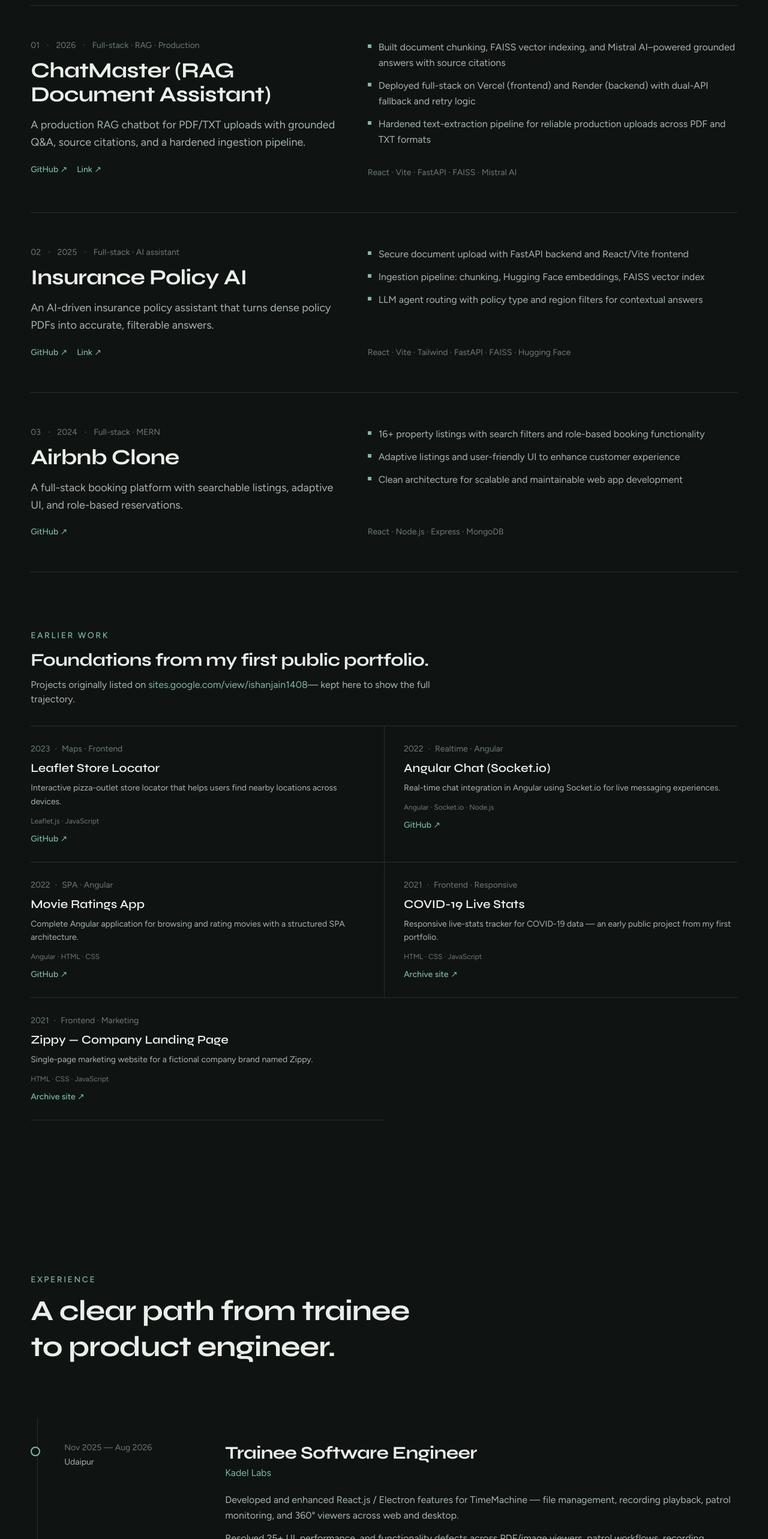
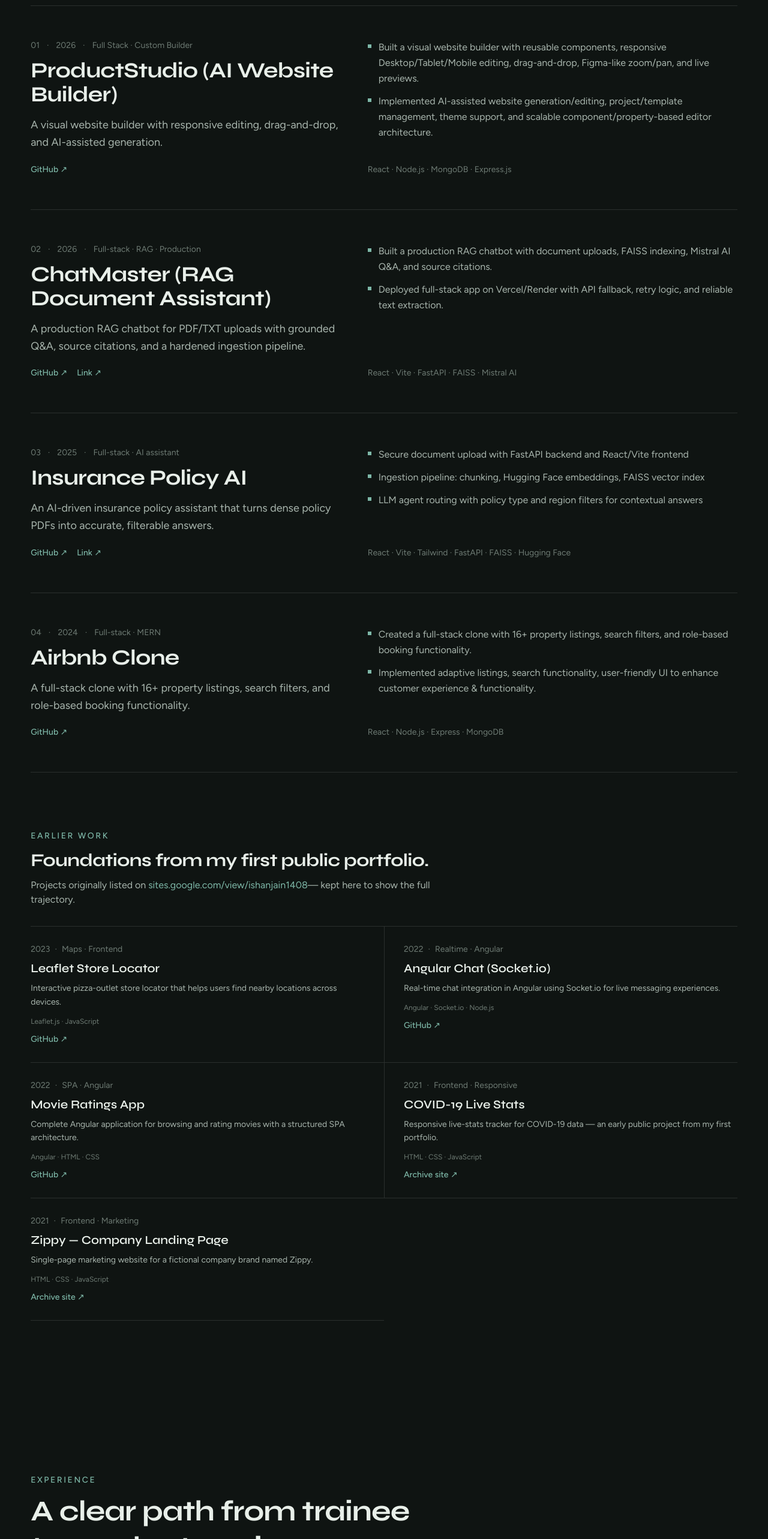
Before and after one commit to ishanjainkl-sys/ishanjain1408, a React (Vite) app: page / in a window 1280 px wide. Shown: the part 1151-3717 px from the top of the page at 60% size. Built offline with nearby package versions, Linux system fonts and the light colour scheme.

Commit message:
feat: add About section component and define portfolio content data structure

```diff
--- a/src/components/About.tsx
+++ b/src/components/About.tsx
@@ -30,46 +30,28 @@ export function About() {
           className="space-y-6 text-base leading-relaxed text-mist-dim md:text-lg"
         >
           <p>
-            I&apos;m {profile.name}, a Trainee Software Engineer based in{' '}
-            {profile.location}. I care about shipping features that feel fast,
-            stable, and intentional — whether that means Electron desktop
-            workflows, production RAG assistants, or backend services that stay
-            out of the way.
-          </p>
-          <p>
-            At Kadel Labs I work on TimeMachine: recording playback, patrol
-            monitoring, camera streaming, and 360° viewing across web and
-            desktop. I also build and deploy AI products like ChatMaster — RAG
-            chatbots with FAISS, Mistral AI, and full-stack hosting on Vercel and
-            Render.
-          </p>
-          <p>
-            Before that, I published early experiments on{' '}
-            <a
-              href={profile.links.archive}
-              target="_blank"
-              rel="noreferrer"
-              className="text-sage underline-offset-4 hover:underline"
-            >
-              my Google Sites portfolio
-            </a>
-            — Angular chat, map locators, and marketing pages — the foundation
-            that led into production React, Electron, and AI systems.
+            {profile.summary}
           </p>
           <div className="border-t border-line pt-6">
             <p className="text-sm tracking-[0.12em] text-mist-faint uppercase">
               Education
             </p>
-            <p
-              className="mt-3 font-display text-xl text-mist"
-              style={{ fontWeight: 600 }}
-            >
-              {education.degree}
-            </p>
-            <p className="mt-1 text-mist-dim">
-              {education.school} · {education.period} · {education.detail}
-            </p>
-            <p className="mt-4 text-sm text-mist-faint">
+            <div className="mt-4 space-y-5">
+              {education.map((edu, idx) => (
+                <div key={idx}>
+                  <p
+                    className="font-display text-xl text-mist"
+                    style={{ fontWeight: 600 }}
+                  >
+                    {edu.degree}
+                  </p>
+                  <p className="mt-1 text-mist-dim text-sm">
+                    {edu.school} · {edu.period} · {edu.detail}
+                  </p>
+                </div>
+              ))}
+            </div>
+            <p className="mt-6 text-sm text-mist-faint">
               Languages: English & Hindi
             </p>
           </div>
--- a/src/data/content.ts
+++ b/src/data/content.ts
@@ -19,7 +19,7 @@ export const profile = {
   phone: '+91 7728919575',
   headline: 'Building reliable product experiences across web, desktop, and AI.',
   summary:
-    'I ship polished React and Electron features, production RAG systems, and clean APIs — from camera workflows to grounded document assistants.',
+    'Full Stack Developer with 2+ years of experience building scalable web and desktop applications using React.js, Node.js, TypeScript, and MongoDB. Proven expertise in REST APIs, performance optimization, production debugging, and AI-powered applications, delivering reliable, high-performance solutions across diverse platforms.',
   links: {
     linkedin: 'https://www.linkedin.com/in/ishanjain1408',
     github: 'https://github.com/ishanjain1408',
@@ -31,6 +31,22 @@ export const profile = {
 /** Flagship case studies — strongest recent work */
 export const projects: Project[] = [
   {
+    id: 'productstudio',
+    title: 'ProductStudio (AI Website Builder)',
+    year: '2026',
+    role: 'Full Stack · Custom Builder',
+    stack: ['React', 'Node.js', 'MongoDB', 'Express.js'],
+    summary:
+      'A visual website builder with responsive editing, drag-and-drop, and AI-assisted generation.',
+    highlights: [
+      'Built a visual website builder with reusable components, responsive Desktop/Tablet/Mobile editing, drag-and-drop, Figma-like zoom/pan, and live previews.',
+      'Implemented AI-assisted website generation/editing, project/template management, theme support, and scalable component/property-based editor architecture.',
+    ],
+    links: [
+      { label: 'GitHub', href: 'https://github.com/ishanjainkl-sys/ProductStudio' },
+    ],
+  },
+  {
     id: 'chatmaster',
     title: 'ChatMaster (RAG Document Assistant)',
     year: '2026',
@@ -39,9 +55,8 @@ export const projects: Project[] = [
     summary:
       'A production RAG chatbot for PDF/TXT uploads with grounded Q&A, source citations, and a hardened ingestion pipeline.',
     highlights: [
-      'Built document chunking, FAISS vector indexing, and Mistral AI–powered grounded answers with source citations',
-      'Deployed full-stack on Vercel (frontend) and Render (backend) with dual-API fallback and retry logic',
-      'Hardened text-extraction pipeline for reliable production uploads across PDF and TXT formats',
+      'Built a production RAG chatbot with document uploads, FAISS indexing, Mistral AI Q&A, and source citations.',
+      'Deployed full-stack app on Vercel/Render with API fallback, retry logic, and reliable text extraction.',
     ],
     links: [
       { label: 'GitHub', href: 'https://github.com/ishanjainkl-sys/ChatMaster' },
@@ -73,11 +88,10 @@ export const projects: Project[] = [
     role: 'Full-stack · MERN',
     stack: ['React', 'Node.js', 'Express', 'MongoDB'],
     summary:
-      'A full-stack booking platform with searchable listings, adaptive UI, and role-based reservations.',
+      'A full-stack clone with 16+ property listings, search filters, and role-based booking functionality.',
     highlights: [
-      '16+ property listings with search filters and role-based booking functionality',
-      'Adaptive listings and user-friendly UI to enhance customer experience',
-      'Clean architecture for scalable and maintainable web app development',
+      'Created a full-stack clone with 16+ property listings, search filters, and role-based booking functionality.',
+      'Implemented adaptive listings, search functionality, user-friendly UI to enhance customer experience & functionality.',
     ],
     links: [{ label: 'GitHub', href: 'https://github.com/ishanjain1408' }],
   },
@@ -177,9 +191,19 @@ export const experience = [
     role: 'Trainee Software Engineer',
     period: 'Nov 2025 — Aug 2026',
     impact: [
-      'Developed and enhanced React.js / Electron features for TimeMachine — file management, recording playback, patrol monitoring, and 360° viewers across web and desktop.',
-      'Resolved 25+ UI, performance, and functionality defects across PDF/image viewers, patrol workflows, recording systems, camera streaming, and fullscreen experiences.',
+      'Developed React.js and Electron features for file management, playback, monitoring, and 360° viewing.',
+      'Resolved 25+ UI, performance, and functionality defects across viewers, workflows, recordings, and streaming.',
       'Built reusable components, integrated REST APIs, tested features, reviewed code, and collaborated with Git.',
+    ],
+  },
+  {
+    company: 'Acolyte Technologies',
+    location: 'Jaipur',
+    role: 'MERN Intern',
+    period: 'Apr 2025 — Aug 2025',
+    impact: [
+      'Developed MERN Sales Lead Dashboard tracking 200+ leads, 100+ daily logins, and 40+ non-logins.',
+      'Optimized backend, built middleware, reducing crashes 27% and improving performance 25%.'
     ],
   },
   {
@@ -188,9 +212,9 @@ export const experience = [
     role: 'Junior Software Engineer',
     period: 'Aug 2024 — Nov 2024',
     impact: [
-      'Engineered a TypeScript React/Redux to-do app that improved UI responsiveness by 35% and code scalability.',
-      'Developed a mobile-first Recipe Explorer in React Native with 30% faster load times via local storage integration.',
-      'Created 12+ reusable components to reduce code duplication and enhance mobile/web performance.',
+      'Engineered a TypeScript-based to-do app using React/Redux; boosted UI responsiveness by 35% and code scalability.',
+      'Developed mobile-first Recipe Explorer in React Native; improved load time by 30% with local storage integration.',
+      'Created 12+ reusable components to reduce code duplication and enhance mobile/web performance innovation.',
     ],
   },
   {
@@ -200,25 +224,28 @@ export const experience = [
     period: 'Apr 2023 — Sep 2023',
     impact: [
       'Engineered scalable backends for 2+ e-commerce and health apps; optimized MySQL queries for 40% faster access.',
-      'Released a Leaflet.js store locator that cut user search time by 30% across devices with team collaboration.',
+      'Released store locator using Leaflet.js, cutting user search time by 30% across devices with team collaboration.',
       'Enhanced database queries using indexed fields and data visualization, improving data fetch speed by 50%.',
     ],
   },
 ]
 
-export const education = {
-  school: 'Poornima College of Engineering',
-  degree: 'B.Tech, Computer Science & Engineering',
-  period: 'Aug 2019 — Jul 2023',
-  detail: '7.38 CGPA',
-}
+export const education = [
+  {
+    school: 'Poornima College of Engineering',
+    degree: 'B.Tech, Computer Science & Engineering',
+    period: 'Aug 2019 — Jul 2023',
+    detail: '7.38 CGPA',
+  },
+  {
+    school: 'Kalpavriksha Program',
+    degree: 'DSA, OS, Flutter, and Python',
+    period: 'Mar 2023 — Jul 2024',
+    detail: '2 real-world engineering projects, A+ Grade',
+  },
+]
 
 export const achievements = [
-  {
-    title: 'Kalpavriksha Program',
-    period: 'Jul 2024',
-    detail: 'Applying DSA, OS, Flutter, and Python in 2 real-world engineering projects.',
-  },
   {
     title: 'Technovation 2021 — 2nd Place',
     period: 'Jan 2022',
```
